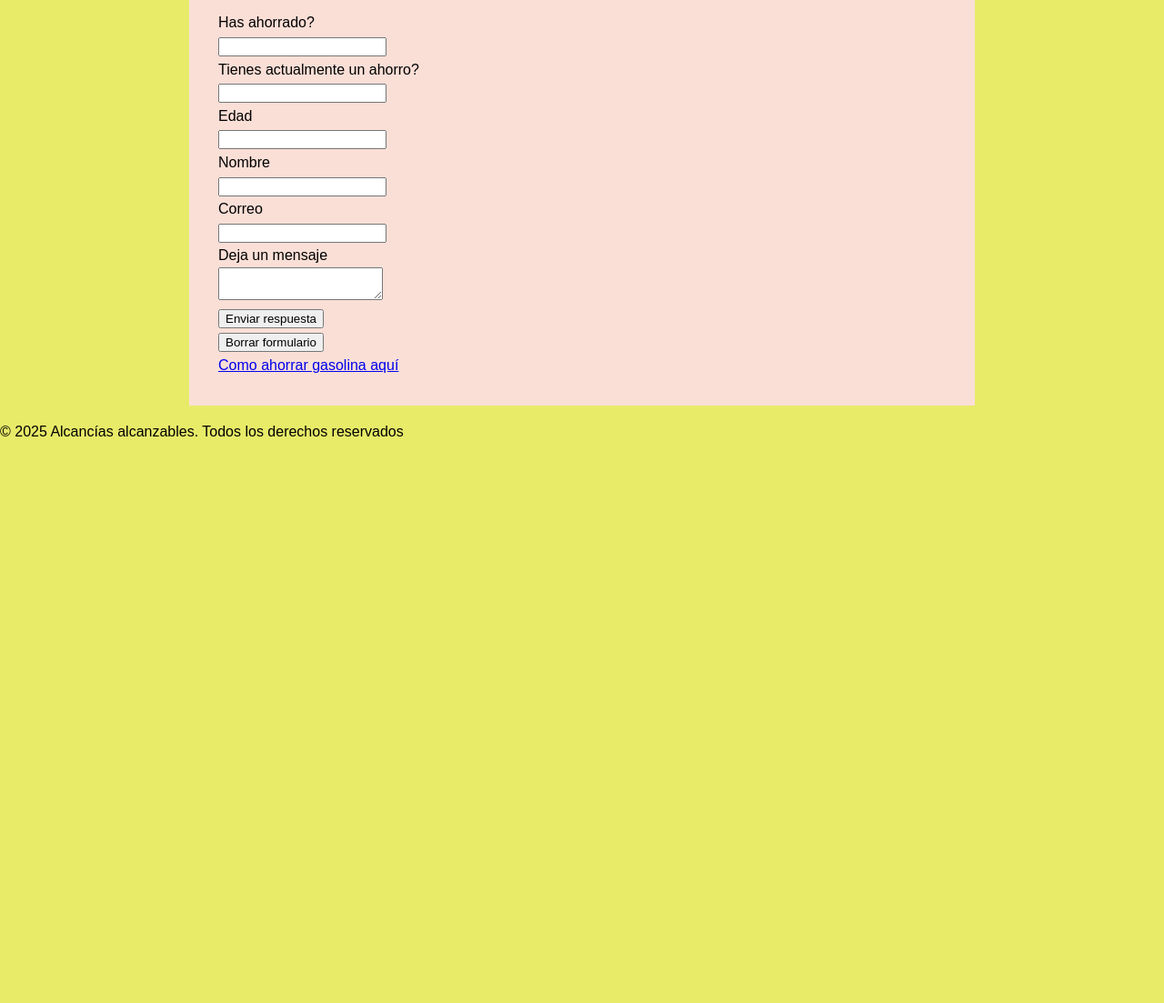
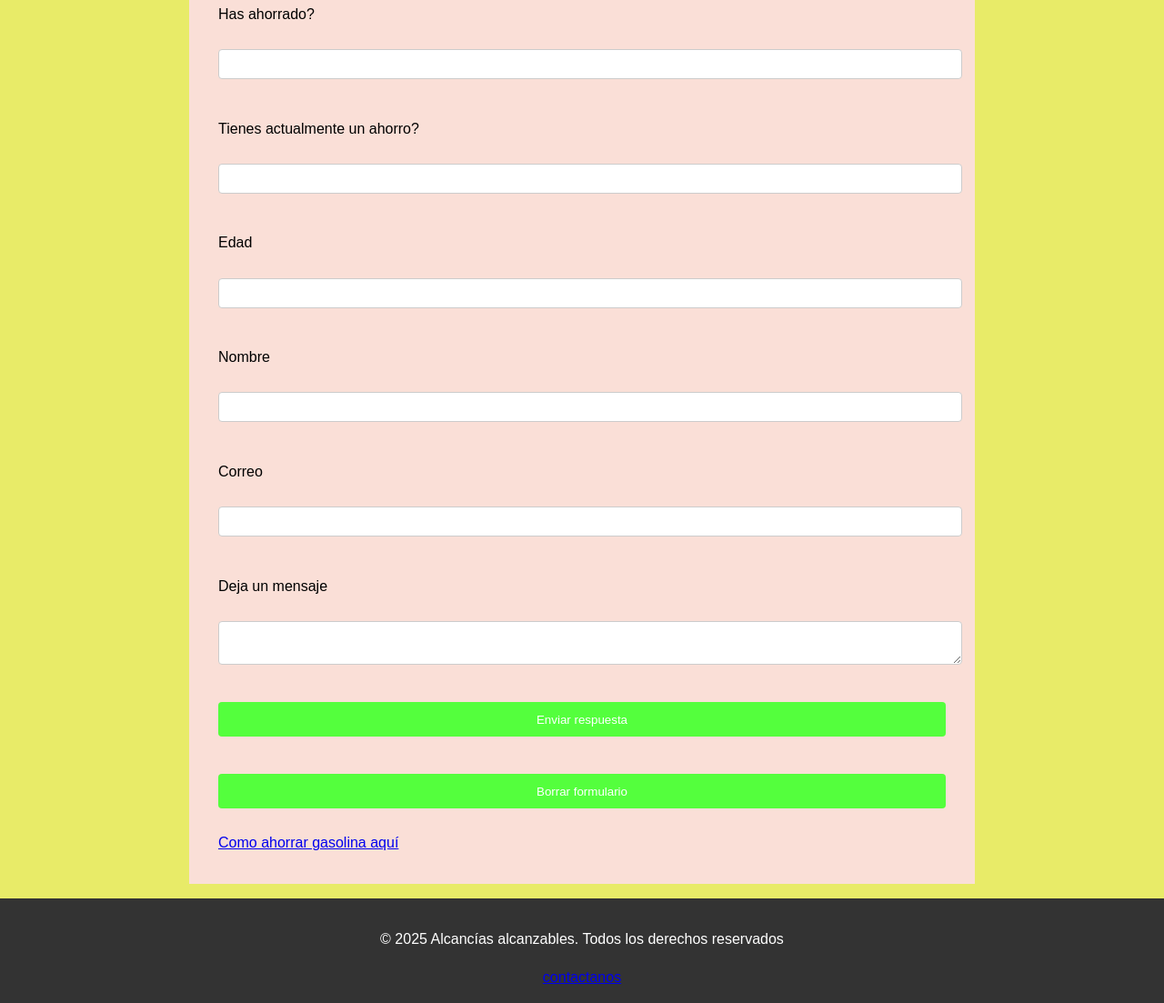
Before and after one commit to Diegooriginal/Tarea, a plain HTML site: page Tarea1/index.html in a window 1280 px wide. Shown: the part 538-1641 px from the top of the page at 91% size. Before the commit the page ends 1042 px from the top, so only its background shows below. Drawn offline with Linux system fonts and the light colour scheme.

Commit message:
Version 4

```diff
--- a/Tarea1/index.html
+++ b/Tarea1/index.html
@@ -8,7 +8,7 @@
 </head>
 <body>
     <header>
-        <h1>Alcancías alcanzables</h1><br>
+        <h1>Alcancías alcanzables</h1>
         <h2>Diego Roberto Torres Cotzomi</h2>
     </header>
     <hr>
@@ -42,6 +42,7 @@
 
      <footer>
         <p>&copy; 2025 Alcancías alcanzables. Todos los derechos reservados</p>
+        <a href="https://www.whatsapp.com/?lang=es_LA" target="_blank" >contactanos</a>
      </footer>
 </body>
 </html>
--- a/Tarea1/styles.css
+++ b/Tarea1/styles.css
@@ -24,3 +24,44 @@ section {
 section h2{
     margin-top: 0;
 }
+
+form {
+    display: flex;
+    flex-direction: column;
+}
+
+form label {
+    margin-top: 1rem;
+}
+
+form input,
+form textarea {
+    padding: 0.5rem;
+    margin-top: 0.5;
+    border: 1px solid #ccc;
+    border-radius:  4px;
+    width: 100%;
+}
+
+form button {
+    margin-top: 1rem;
+    padding: 0.7rem;
+    border: none;
+    border-radius: 4px;
+    background-color: rgb(84, 255, 61);
+    color: #fff;
+    cursor: pointer;
+}
+
+form button:hover{
+    background-color: #555;
+}
+footer {
+    background-color:  #333;
+    color: #fff;
+    text-align: center;
+    padding: 1rem 0;
+
+    width: 100%;
+    bottom: 0;
+}
```
